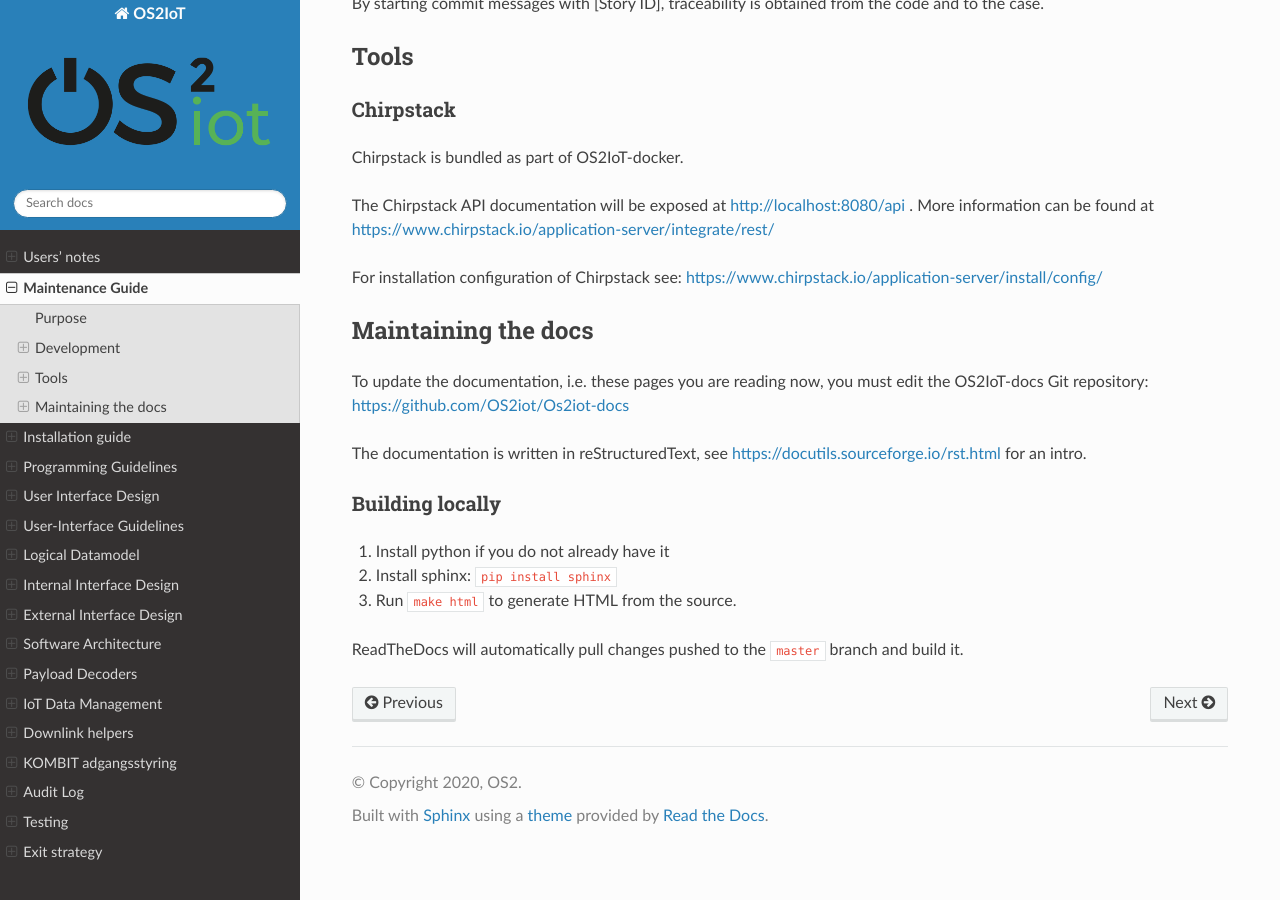
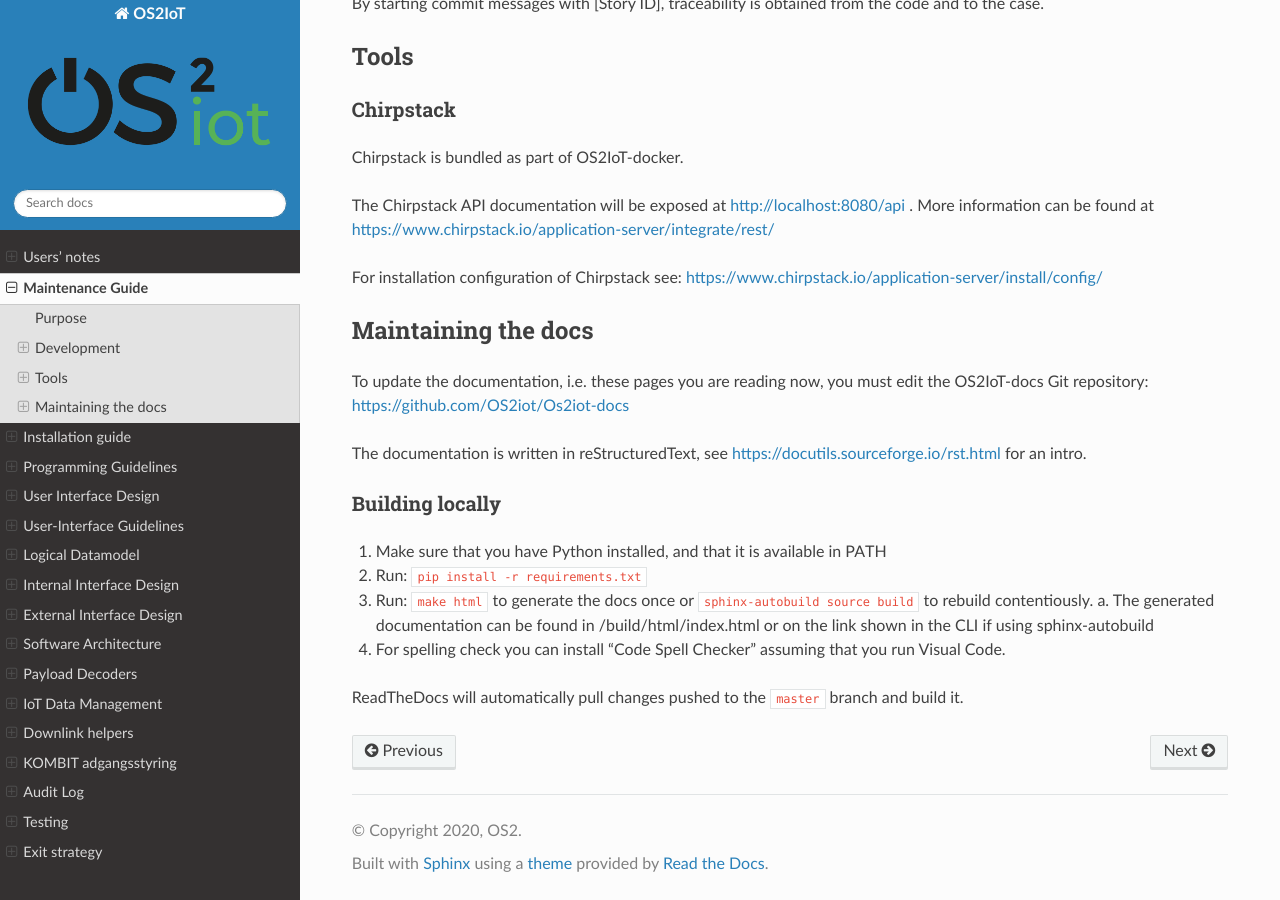
Before and after one commit to OS2iot/OS2iot-docs, a Sphinx documentation site: the page built from source/maintenance-guide/maintenance-guide.rst, in a window 1280 px wide and 900 px high, scrolled down 2997 px. Built offline with Sphinx 7.4.7 and the Read the Docs theme 2.0.0, drawn with Linux system fonts in a browser that asks for light colours.

Commit message:
Update sphinx usage in maintenance guide

```diff
--- a/source/maintenance-guide/maintenance-guide.rst
+++ b/source/maintenance-guide/maintenance-guide.rst
@@ -188,9 +188,12 @@ The documentation is written in reStructuredText, see https://docutils.sourcefor
 Building locally
 ~~~~~~~~~~~~~~~~
 
-1. Install python if you do not already have it
-2. Install sphinx: :code:`pip install sphinx`
-3. Run :code:`make html` to generate HTML from the source.
+1. Make sure that you have Python installed, and that it is available in PATH
+2. Run: :code:`pip install -r requirements.txt`
+3. Run: :code:`make html` to generate the docs once or :code:`sphinx-autobuild source build` to rebuild contentiously.
+   a. The generated documentation can be found in /build/html/index.html or on the link shown in the CLI if using sphinx-autobuild
+4. For spelling check you can install "Code Spell Checker" assuming that you run Visual Code.
+
 
 ReadTheDocs will automatically pull changes pushed to the :code:`master` branch and build it.
 
```
